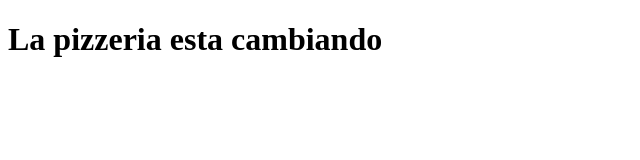
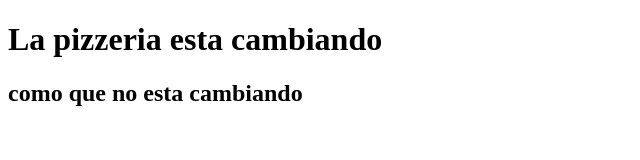
Before and after one commit to entropicoarg/paginaPruebaGit, a plain HTML site: page index.html in a window 1280 px wide. Shown: the whole page, without its empty margins (0-640 px from the left). Drawn offline with Linux system fonts and the light colour scheme.

Commit message:
segunda version2

```diff
--- a/index.html
+++ b/index.html
@@ -8,5 +8,6 @@
 </head>
 <body>
     <h1>La pizzeria esta cambiando</h1>
+    <h2>como que no esta cambiando</h2>
 </body>
 </html>
```
